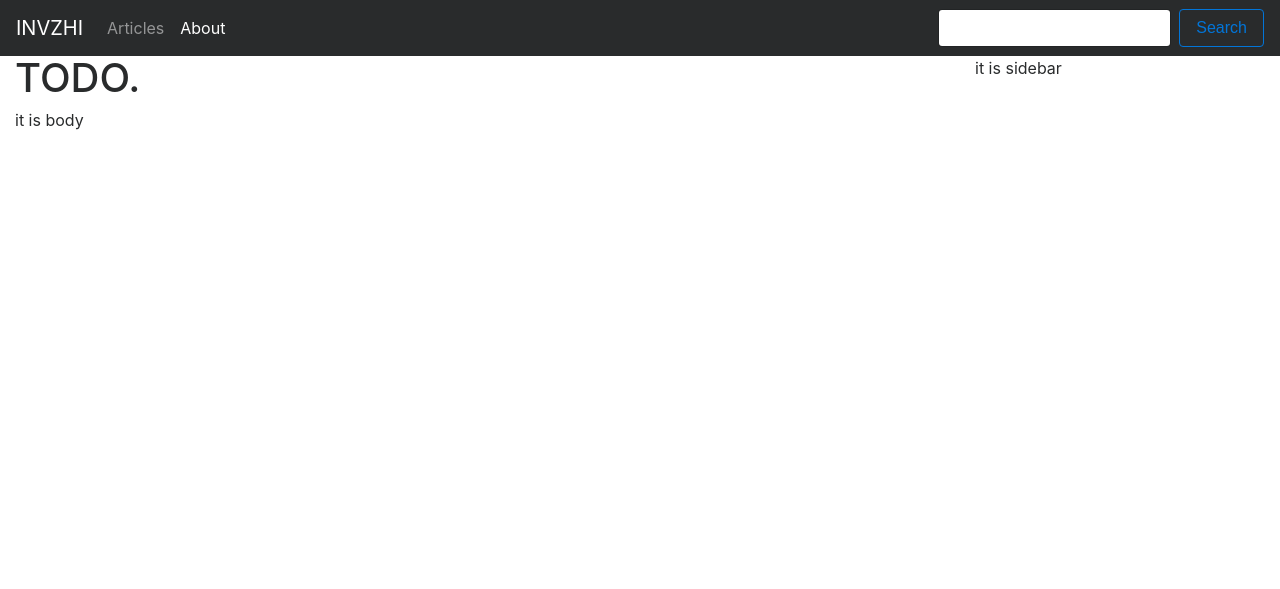
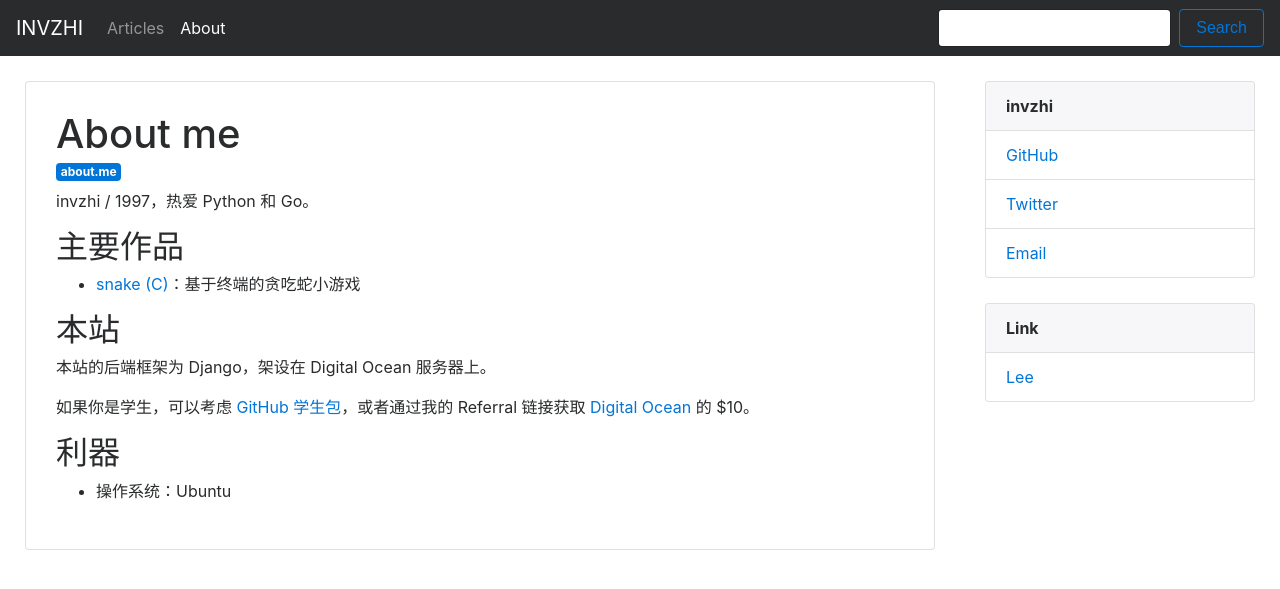
Before and after one commit to invzhi/django-blog, a Django app: template mysite/article/templates/article/about.html in a window 1280 px wide. Shown: the top 589 px of the page. Run offline with Django 3.2, Linux system fonts and the light colour scheme; the template is opened without the code that fills it, so the values that code supplies are empty; some libraries are stand-ins or nearby versions.

Commit message:
Modify about page

```diff
--- a/mysite/article/templates/article/about.html
+++ b/mysite/article/templates/article/about.html
@@ -1,9 +1,32 @@
-{% extends 'article/base.html' %}
+{% extends 'article/base.html' %}{% load markdown2html %}
 {% block title %}About{% endblock %}
 {% block content %}
-  <h1>TODO.</h1>
-  it is body
+  <div class="card">
+    <div class="card-block article">
+      <h1 class="card-title">About me</h1>
+      <h6 class="card-subtitle mb-2 text-muted">
+        <a class="badge badge-primary" href="https://about.me/invzhi">about.me</a>
+      </h6>
+      <div class="card-text">
+        <p>invzhi / 1997，热爱 Python 和 Go。</p>
+        <h2>主要作品</h2>
+        <ul>
+          <li><a href="https://github.com/invzhi/snake">snake (C)</a>：基于终端的贪吃蛇小游戏</li>
+        </ul>
+        <h2>本站</h2>
+        <p>本站的后端框架为 Django，架设在 Digital Ocean 服务器上。</p>
+        <p>如果你是学生，可以考虑 <a href="https://education.github.com/pack">GitHub 学生包</a>，或者通过我的 Referral 链接获取 <a href="https://m.do.co/c/82943833ea90">Digital Ocean</a> 的 $10。</p>
+        <h2>利器</h2>
+        <ul>
+          <li>操作系统：Ubuntu</li>
+        </ul>
+      </div>
+    </div>
+    <!--<div class="card-footer">-->
+      <!--<small class="text-muted">Last Modified: {{ article.last_modified|date:'M j, Y' }}</small>-->
+    <!--</div>-->
+  </div>
 {% endblock %}
 {% block sidebar %}
-it is sidebar
+  {% include 'article/includes/links.html' %}
 {% endblock %}
--- /dev/null
+++ b/mysite/article/templates/article/includes/links.html
@@ -0,0 +1,30 @@
+<div class="card">
+  <ul class="list-group list-group-flush">
+    <li class="list-group-item card-list-title">invzhi</li>
+    <li class="list-group-item">
+      <a href="https://github.com/invzhi">
+        GitHub
+      </a>
+    </li>
+    <li class="list-group-item">
+      <a href="https://twitter.com/invzhi">
+        Twitter
+      </a>
+    </li>
+    <li class="list-group-item">
+      <a href="mailto:invzhi@protonmail.com">
+        Email
+      </a>
+    </li>
+  </ul>
+</div>
+<div class="card">
+  <ul class="list-group list-group-flush">
+    <li class="list-group-item card-list-title">Link</li>
+    <li class="list-group-item">
+      <a href="http://leezoom.xyz/">
+        Lee
+      </a>
+    </li>
+  </ul>
+</div>
```
Also changed, not shown: mysite/article/templates/article/articles.html (+1 -35 lines), mysite/article/views.py (+4 -5 lines).
